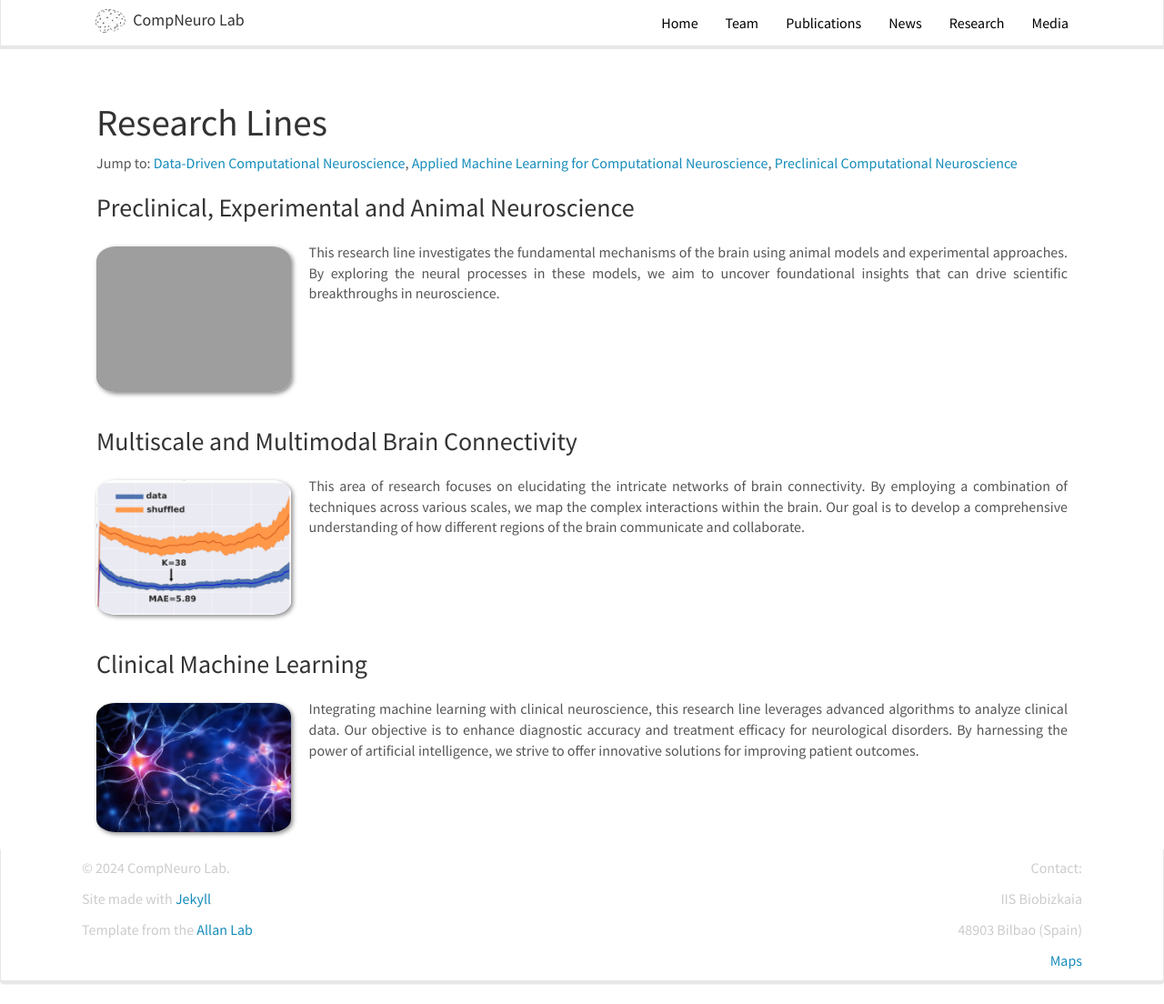
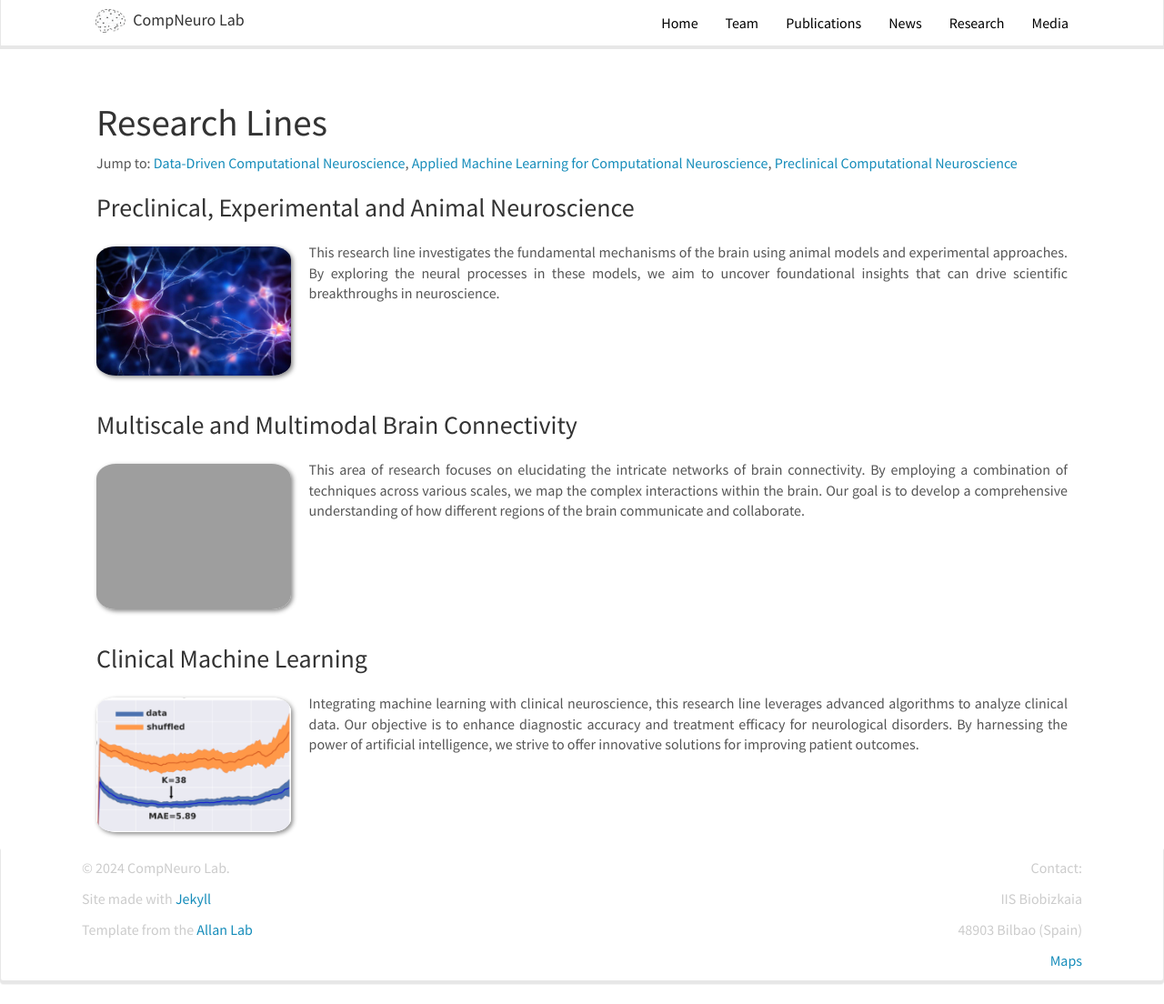
Before and after one commit to itellaetxe/compneurobilbao_website, a Jekyll site: the page built from _pages/research.md, in a window 1280 px wide and 1104 px high. Shown: the whole window at 91% size. Built offline with Jekyll 4.4.1, drawn with Linux system fonts in a browser that asks for light colours; nearby versions of some CDN libraries.

Commit message:
change research lines photo order

```diff
--- a/_pages/research.md
+++ b/_pages/research.md
@@ -15,7 +15,7 @@ Jump to: [Data-Driven Computational Neuroscience](#data-driven-computational-neu
 <div style="display: flex; align-items: flex-start;">
 <div style="flex: 0 0 20%;"><!-- Adjust the width as needed -->
 <figure>
-<img src="{{ site.url }}{{ site.baseurl }}/images/researchpic/data_driven.png"  style="width: 100%;">
+<img src="{{ site.url }}{{ site.baseurl }}/images/researchpic/preclinical.jpg"  style="width: 100%;">
 </figure>
 </div>
 <div style="flex: 1; padding-left: 20px;"> <!-- This adds some space between the image and the text -->
@@ -29,7 +29,7 @@ Jump to: [Data-Driven Computational Neuroscience](#data-driven-computational-neu
 <div style="display: flex; align-items: flex-start;">
 <div style="flex: 0 0 20%;"><!-- Adjust the width as needed -->
 <figure>
-<img src="{{ site.url }}{{ site.baseurl }}/images/researchpic/machine_learning.PNG"  style="width: 100%;">
+<img src="{{ site.url }}{{ site.baseurl }}/images/researchpic/data_driven.png"  style="width: 100%;">
 </figure>
 </div>
 <div style="flex: 1; padding-left: 20px;"> <!-- This adds some space between the image and the text -->
@@ -42,7 +42,7 @@ Jump to: [Data-Driven Computational Neuroscience](#data-driven-computational-neu
 <div style="display: flex; align-items: flex-start;">
 <div style="flex: 0 0 20%;"><!-- Adjust the width as needed -->
 <figure>
-<img src="{{ site.url }}{{ site.baseurl }}/images/researchpic/preclinical.jpg"  style="width: 100%;">
+<img src="{{ site.url }}{{ site.baseurl }}/images/researchpic/machine_learning.PNG"  style="width: 100%;">
 </figure>
 </div>
 <div style="flex: 1; padding-left: 20px;"> <!-- This adds some space between the image and the text -->
```
